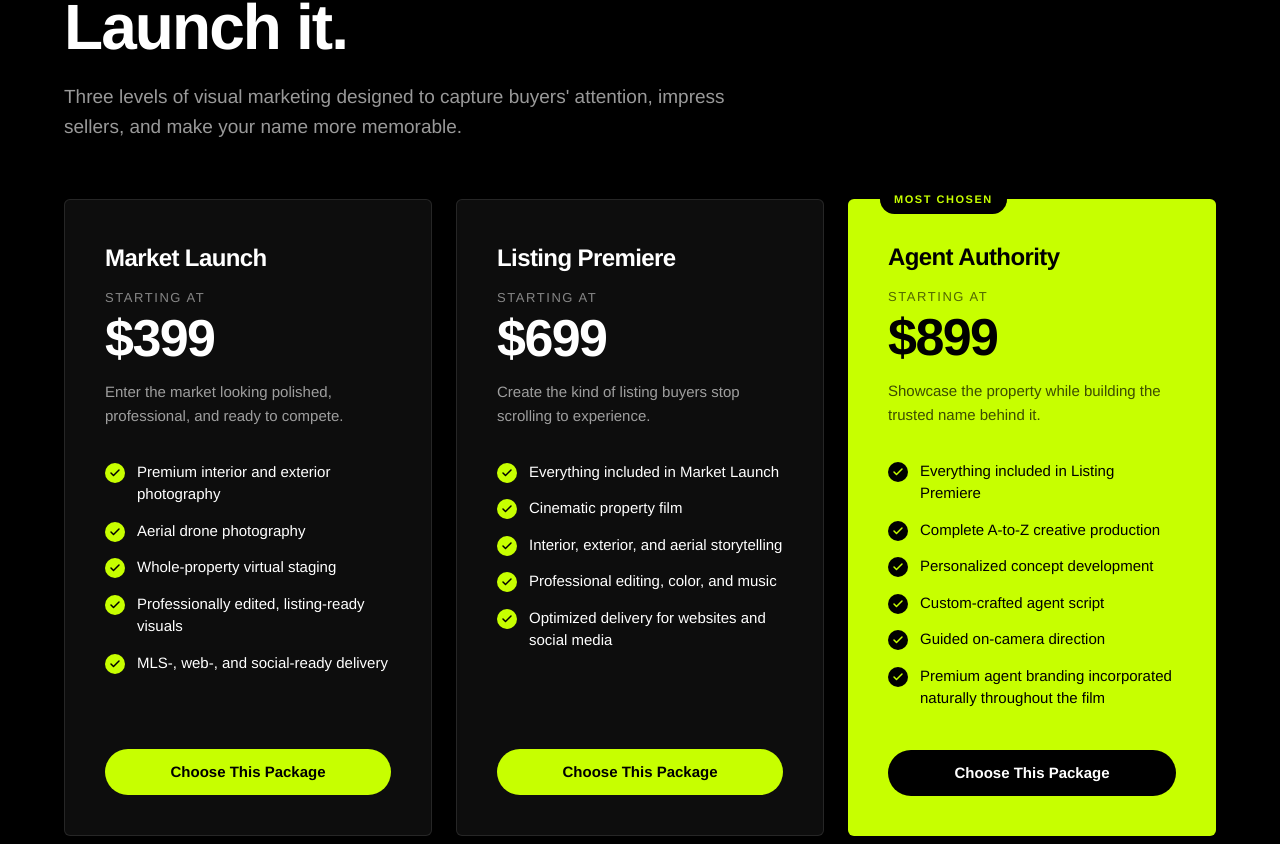
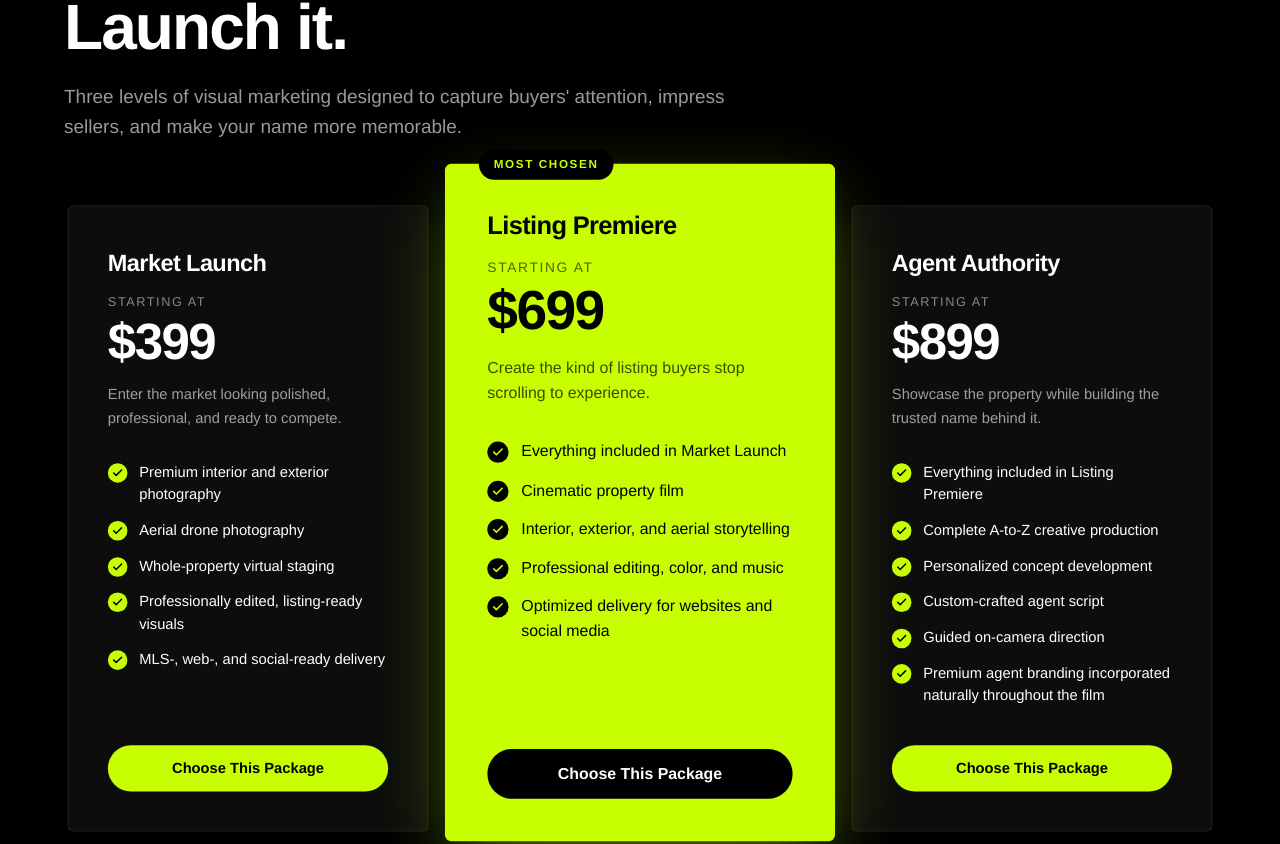
Before and after one commit to Imtiaj007zee/Luxentra-Media-, a React (Vite) app: page / in a window 1280 px wide. Shown: the part 3862-4706 px from the top of the page. Built offline with nearby package versions, Linux system fonts and the light colour scheme.

Commit message:
Interactive pricing cards: hover/focus/tap highlight with neon glow, animated buttons with click sound

```diff
--- a/src/react-app/data/packages.ts
+++ b/src/react-app/data/packages.ts
@@ -28,6 +28,8 @@ export const LAUNCH_BUNDLES: LaunchBundle[] = [
     id: "listing-premiere",
     name: "Listing Premiere",
     price: 699,
+    badge: "Most chosen",
+    featured: true,
     blurb: "Create the kind of listing buyers stop scrolling to experience.",
     features: [
       "Everything included in Market Launch",
@@ -41,8 +43,6 @@ export const LAUNCH_BUNDLES: LaunchBundle[] = [
     id: "agent-authority",
     name: "Agent Authority",
     price: 899,
-    badge: "Most chosen",
-    featured: true,
     blurb: "Showcase the property while building the trusted name behind it.",
     features: [
       "Everything included in Listing Premiere",
--- a/src/react-app/index.css
+++ b/src/react-app/index.css
@@ -124,6 +124,47 @@
     @apply inline-flex items-center justify-center rounded-full bg-black px-7 py-3 text-[15px] font-bold text-white transition-colors hover:bg-[#1c1c1c] active:bg-[#000];
   }
 
+  /* ── Interactive package button: lift + glow on hover, press scale, click ripple ── */
+  .btn-interactive {
+    position: relative;
+    overflow: hidden;
+    cursor: pointer;
+    transition: transform 0.18s ease-out, box-shadow 0.25s ease-out;
+  }
+  .btn-interactive:hover {
+    transform: translateY(-2px);
+    box-shadow: 0 12px 32px -8px rgba(199, 255, 0, 0.6), 0 4px 14px -4px rgba(0, 0, 0, 0.4);
+  }
+  .btn-interactive:active {
+    transform: scale(0.96);
+  }
+  .btn-ripple {
+    position: absolute;
+    border-radius: 9999px;
+    background: rgba(255, 255, 255, 0.5);
+    transform: scale(0);
+    opacity: 0.9;
+    animation: btn-ripple 0.55s ease-out forwards;
+    pointer-events: none;
+  }
+  @keyframes btn-ripple {
+    to {
+      transform: scale(3.2);
+      opacity: 0;
+    }
+  }
+
+  @media (prefers-reduced-motion: reduce) {
+    .pkg-card,
+    .btn-interactive {
+      transition: none !important;
+    }
+    .btn-ripple {
+      animation: none !important;
+      display: none;
+    }
+  }
+
   /* Lime text link (for dark backgrounds) */
   .link-lime {
     @apply inline-flex items-center gap-1 text-[#c7ff00] font-medium hover:underline underline-offset-4;
--- a/src/react-app/pages/Home.tsx
+++ b/src/react-app/pages/Home.tsx
@@ -157,7 +157,71 @@ function FeaturedFilm() {
   );
 }
 
+// Soft premium click sound, played only on real clicks (never hover).
+// Low volume; if audio is blocked the button still works normally.
+let clickAudioCtx: AudioContext | null = null;
+function playClickSound() {
+  try {
+    const Ctor =
+      window.AudioContext ||
+      (window as unknown as { webkitAudioContext?: typeof AudioContext }).webkitAudioContext;
+    if (!Ctor) return;
+    if (!clickAudioCtx) clickAudioCtx = new Ctor();
+    const ctx = clickAudioCtx;
+    if (ctx.state === "suspended") void ctx.resume();
+    const osc = ctx.createOscillator();
+    const gain = ctx.createGain();
+    osc.type = "sine";
+    osc.frequency.setValueAtTime(1350, ctx.currentTime);
+    osc.frequency.exponentialRampToValueAtTime(620, ctx.currentTime + 0.07);
+    gain.gain.setValueAtTime(0.1, ctx.currentTime);
+    gain.gain.exponentialRampToValueAtTime(0.0001, ctx.currentTime + 0.09);
+    osc.connect(gain);
+    gain.connect(ctx.destination);
+    osc.start();
+    osc.stop(ctx.currentTime + 0.1);
+  } catch {
+    // Audio unavailable or blocked — button keeps working.
+  }
+}
+
+function PackageButton({ to, dark, children }: { to: string; dark?: boolean; children: React.ReactNode }) {
+  const btnRef = useRef<HTMLAnchorElement>(null);
+
+  const handleClick = (e: React.MouseEvent<HTMLAnchorElement>) => {
+    playClickSound();
+    const el = btnRef.current;
+    if (el) {
+      const rect = el.getBoundingClientRect();
+      const size = Math.max(rect.width, rect.height) * 1.1;
+      const ripple = document.createElement("span");
+      ripple.className = "btn-ripple";
+      ripple.style.width = ripple.style.height = `${size}px`;
+      ripple.style.left = `${e.clientX - rect.left - size / 2}px`;
+      ripple.style.top = `${e.clientY - rect.top - size / 2}px`;
+      el.appendChild(ripple);
+      window.setTimeout(() => ripple.remove(), 600);
+    }
+  };
+
+  return (
+    <Link
+      ref={btnRef}
+      to={to}
+      onClick={handleClick}
+      className={`${dark ? "btn-dark" : "btn-lime"} btn-interactive`}
+    >
+      {children}
+    </Link>
+  );
+}
+
 export default function HomePage() {
+  // Hovered / focused / tapped package card. Defaults to the featured
+  // ("Most chosen") package; resets when the cursor leaves the section.
+  const defaultPackage = LAUNCH_BUNDLES.find((b) => b.featured)?.id ?? LAUNCH_BUNDLES[0].id;
+  const [activePackage, setActivePackage] = useState(defaultPackage);
+
   return (
     <div className="min-h-screen bg-white text-black pt-16">
       <SiteNav />
@@ -314,7 +378,10 @@ export default function HomePage() {
       </section>
 
       {/* ── Don't just list it. Launch it. ─────────────────── */}
-      <section className="bg-black text-white py-20 md:py-28">
+      <section
+        className="bg-black text-white py-20 md:py-28"
+        onMouseLeave={() => setActivePackage(defaultPackage)}
+      >
         <div className="max-w-[1200px] mx-auto px-6">
           <p className="apple-eyebrow !text-[#c7ff00] mb-4">Launch packages</p>
           <h2 className="text-[44px] md:text-[64px] font-bold tracking-[-0.03em] leading-[1.05] mb-5">
@@ -328,19 +395,25 @@ export default function HomePage() {
           </p>
 
           <div className="grid md:grid-cols-3 gap-6">
-            {LAUNCH_BUNDLES.map((p) => (
+            {LAUNCH_BUNDLES.map((p) => {
+              const isActive = activePackage === p.id;
+              return (
               <div
-                key={p.name}
-                className={`relative rounded-md p-8 md:p-10 flex flex-col ${
-                  p.featured
-                    ? "bg-[#c7ff00] text-black"
-                    : "bg-white/5 border border-white/10"
+                key={p.id}
+                tabIndex={0}
+                onMouseEnter={() => setActivePackage(p.id)}
+                onFocus={() => setActivePackage(p.id)}
+                onTouchStart={() => setActivePackage(p.id)}
+                className={`pkg-card relative rounded-md p-8 md:p-10 flex flex-col outline-none transition-all duration-300 ease-out ${
+                  isActive
+                    ? "bg-[#c7ff00] text-black scale-[1.06] -translate-y-4 z-10 shadow-[0_25px_70px_-15px_rgba(199,255,0,0.5),0_12px_32px_-10px_rgba(0,0,0,0.6)]"
+                    : "bg-white/5 border border-white/10 text-white scale-[0.98] z-0"
                 }`}
               >
                 {p.badge && (
                   <span
                     className={`absolute -top-3.5 left-8 text-[11px] font-bold uppercase tracking-[0.14em] px-3.5 py-1.5 rounded-full ${
-                      p.featured ? "bg-black text-[#c7ff00]" : "bg-[#c7ff00] text-black"
+                      isActive ? "bg-black text-[#c7ff00]" : "bg-[#c7ff00] text-black"
                     }`}
                   >
                     {p.badge}
@@ -349,13 +422,13 @@ export default function HomePage() {
                 <h3 className="text-[24px] font-bold tracking-tight mb-3">
                   {p.name}
                 </h3>
-                <p className={`text-[13px] uppercase tracking-[0.12em] mb-1 ${p.featured ? "text-black/60" : "text-white/50"}`}>
+                <p className={`text-[13px] uppercase tracking-[0.12em] mb-1 ${isActive ? "text-black/60" : "text-white/50"}`}>
                   Starting at
                 </p>
                 <p className="text-[52px] font-bold tracking-[-0.03em] leading-none mb-4">
                   ${p.price}
                 </p>
-                <p className={`text-[15px] leading-relaxed mb-8 ${p.featured ? "text-black/70" : "text-white/60"}`}>
+                <p className={`text-[15px] leading-relaxed mb-8 ${isActive ? "text-black/70" : "text-white/60"}`}>
                   {p.blurb}
                 </p>
                 <ul className="space-y-3.5 mb-10 flex-1">
@@ -363,11 +436,11 @@ export default function HomePage() {
                     <li key={f} className="flex items-start gap-3 text-[15px]">
                       <span
                         className={`mt-0.5 w-5 h-5 rounded-full flex items-center justify-center shrink-0 ${
-                          p.featured ? "bg-black" : "bg-[#c7ff00]"
+                          isActive ? "bg-black" : "bg-[#c7ff00]"
                         }`}
                       >
                         <Check
-                          className={`w-3 h-3 ${p.featured ? "text-[#c7ff00]" : "text-black"}`}
+                          className={`w-3 h-3 ${isActive ? "text-[#c7ff00]" : "text-black"}`}
                           strokeWidth={3}
                         />
                       </span>
@@ -375,11 +448,12 @@ export default function HomePage() {
                     </li>
                   ))}
                 </ul>
-                <Link to={`/order?package=${p.id}`} className={p.featured ? "btn-dark" : "btn-lime"}>
+                <PackageButton to={`/order?package=${p.id}`} dark={isActive}>
                   Choose This Package
-                </Link>
+                </PackageButton>
               </div>
-            ))}
+              );
+            })}
           </div>
         </div>
       </section>
```
